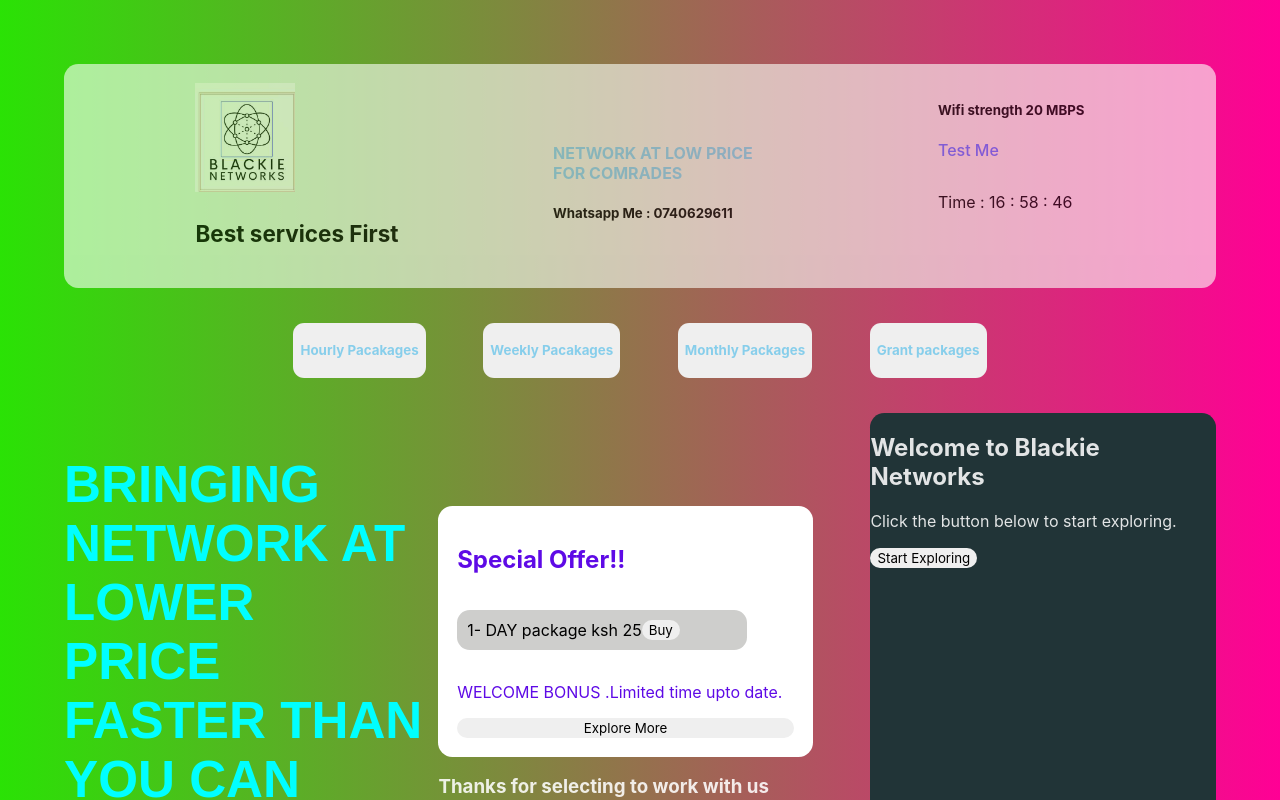
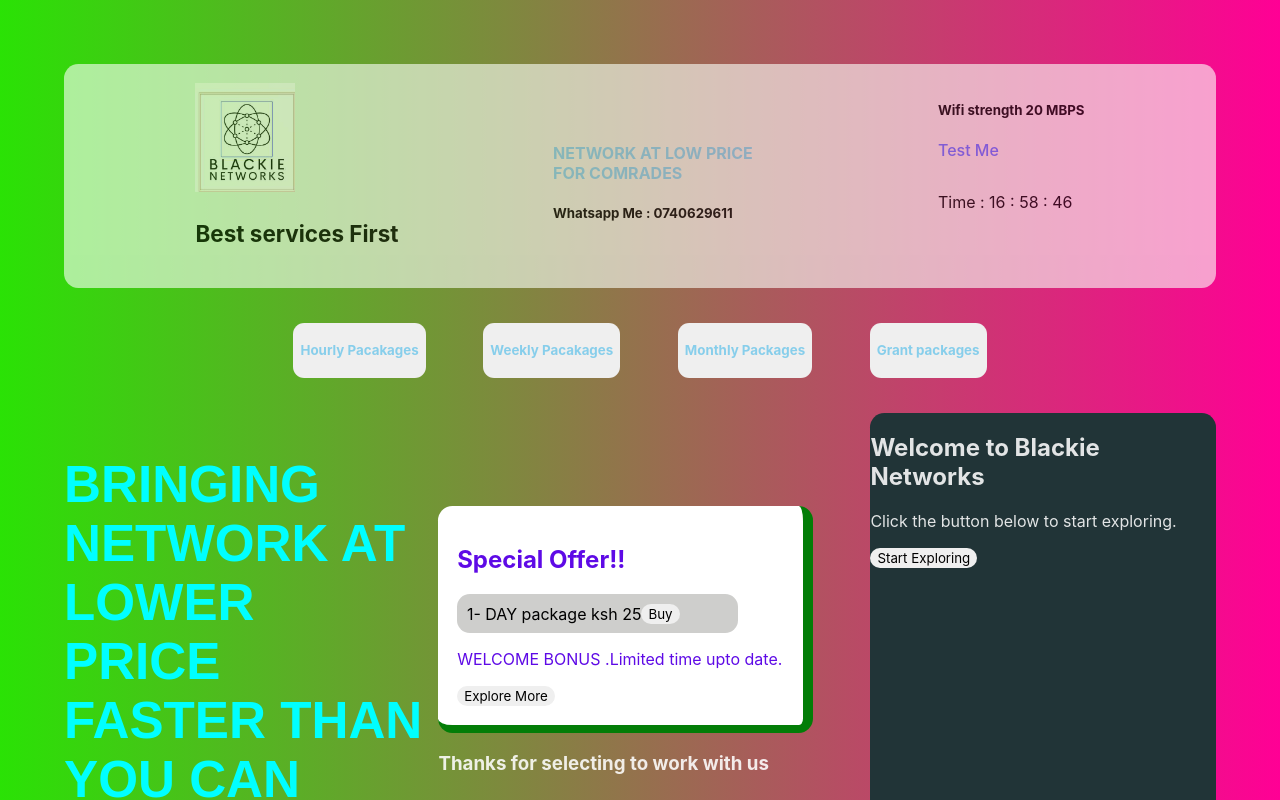
Before and after one commit to Enockay/Blackie-Networks, a React (Vite) app in the folder networks-tech/: page / in a window 1280 px wide. Shown: the top 800 px of the page. Built offline with nearby package versions, Linux system fonts and the light colour scheme.

Commit message:
1 file added

```diff
--- a/networks-tech/src/default.jsx
+++ b/networks-tech/src/default.jsx
@@ -8,9 +8,9 @@
   };
 
   return (
-    <div>
+    <div className={`inital-offer ${userInteracted ? 'hidden' : 'animate'}`} >
       {!userInteracted && (
-        <div className='inital-offer'>
+        <div className="offer-content" >
           <h2>Special Offer!!</h2>
           <p className="item-1">1- DAY  package ksh 25 <button className="k-25"> Buy</button> </p>
           <p> WELCOME BONUS .Limited time upto date.</p>
--- a/networks-tech/src/user.css
+++ b/networks-tech/src/user.css
@@ -157,4 +157,27 @@
     color: #5e0ae6;
     padding: 5%;
     margin-top: 25%;
+
+    animation: fadeIn 3s ease-out infinite;
 }
+
+.hidden {
+    display: none;
+  }
+
+  .initial-offer.animate {
+    animation: fadeIn 3s ease-out infinite;
+  }
+
+  @keyframes fadeIn {
+    from {
+
+     border-top: 5px solid green;
+     border-left: 7px solid green;
+    }
+    to {
+
+      border-bottom: 9px solid green;
+      border-right: 11px solid green;
+    }
+  }
```
